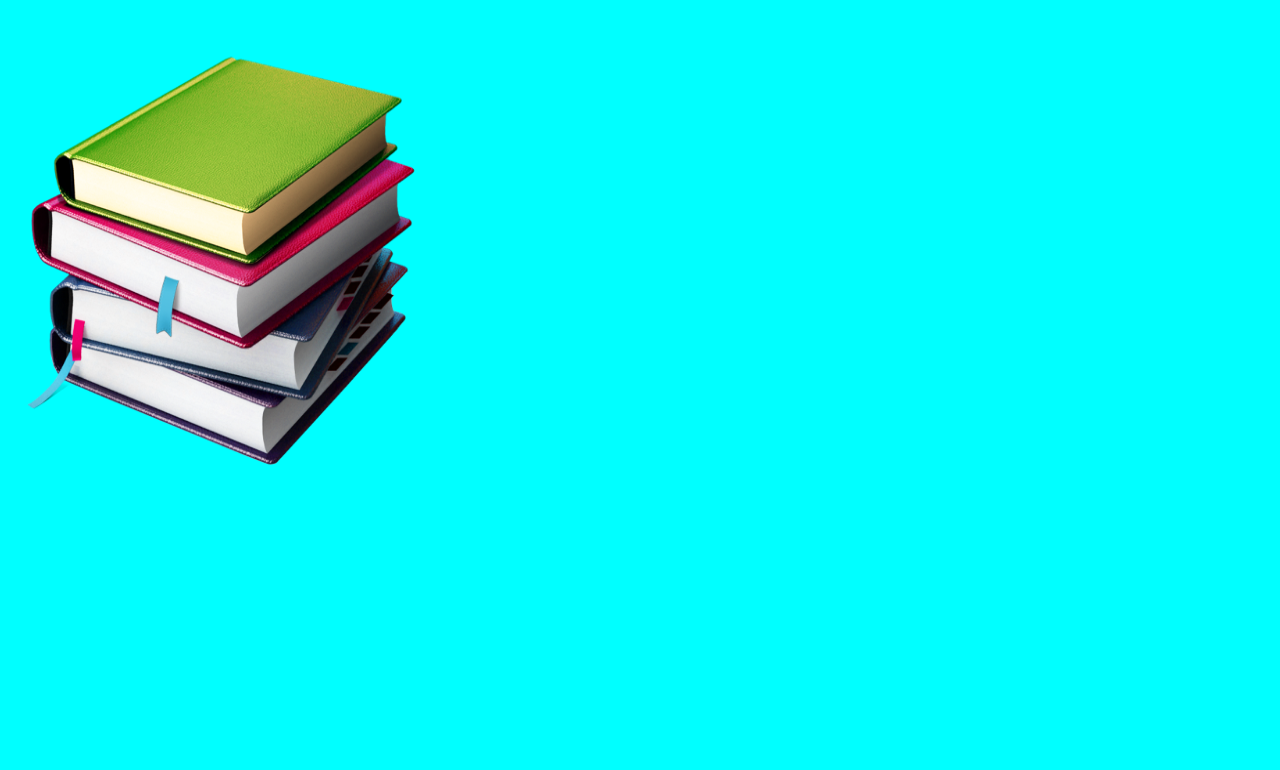
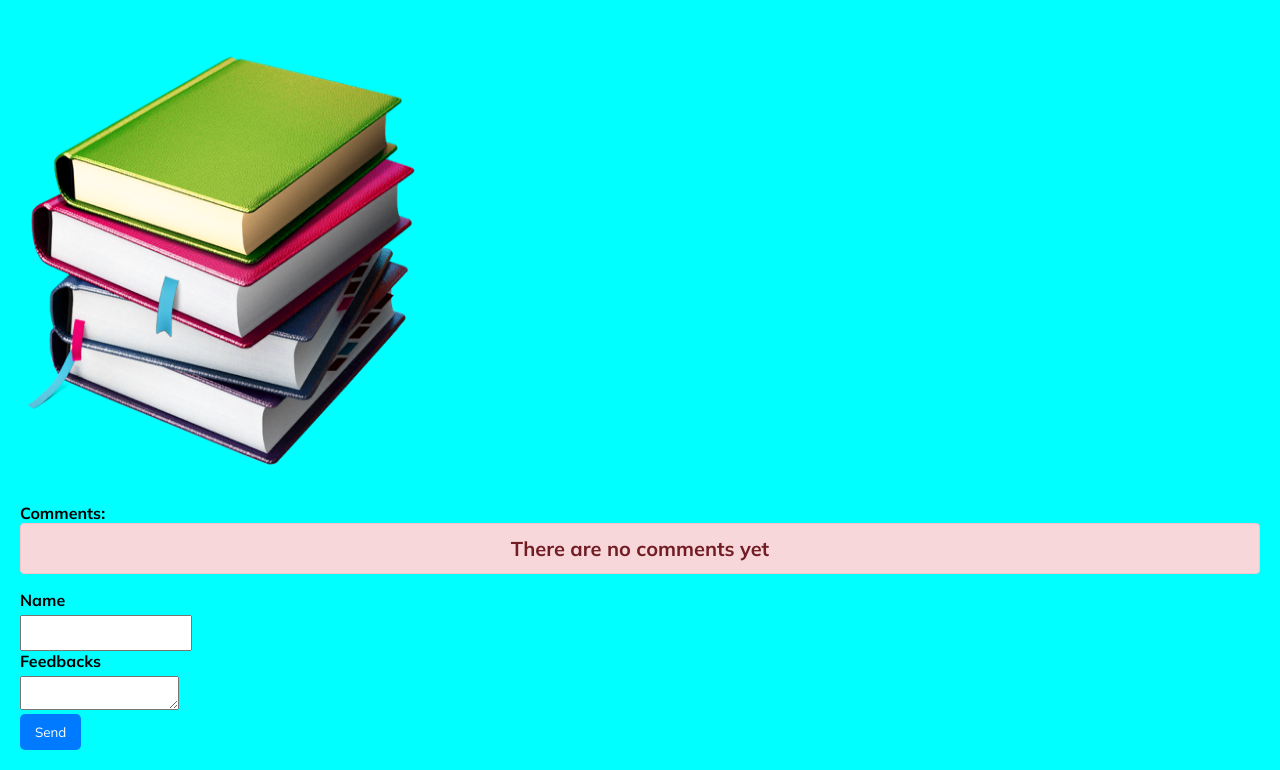
Before and after one commit to elvinsafarli329/backendcourseprojects, a Django app: page /detail/10 in a window 1280 px wide. Shown: the part 559-1329 px from the top of the page. Before the commit the page ends 1024 px from the top, so only its background shows below. Run offline with Django 5.2, Linux system fonts and the light colour scheme; data comes from the database, SQL or seed files in the repository; both versions use the stored data as it was after the commit; some libraries are stand-ins or nearby versions.

Commit message:
settings added

```diff
--- a/django_project/core/urls.py
+++ b/django_project/core/urls.py
@@ -19,16 +19,19 @@ from django.conf import settings
 from django.conf.urls.static import static
 from django.urls import path, include
 from movies.views import *
+from movies.views import ChangePasswordView
 
 urlpatterns = [
     path("", main_page, name = "main" ),
     path("about/", about_page, name="about"),
     path("movies/", movies_page, name="movies"),
     path("add/", add_movies_page, name="add-movies"),
+    path("settings/", ChangePasswordView.as_view(), name="settings"),
     path("update/<int:id>", update_movies_page, name="update"),
     path("delete-movies/<int:id>", delete_movies_page, name="delete"),
     path("account/", include("account.urls")),
     path('detail/<int:id>', detail_page, name = "detail"),
+    path("addcomment/<int:id>", add_comment, name="comment" ),
     path('admin/', admin.site.urls),
 ]
 
--- a/django_project/movies/models.py
+++ b/django_project/movies/models.py
@@ -1,5 +1,5 @@
 from django.db import models
-from django.contrib.auth.models import User
+from django.contrib.auth.models import AbstractUser
 from ckeditor.fields import RichTextField
 
 # Create your models here.
@@ -16,12 +16,35 @@ class Movies(models.Model):
         return f"{self.name} | {self.year} | {self.category} | {self.detail}"
 
 
-# class LikedMovie(models.Model):
-#     user = models.ForeignKey(User, on_delete=models.CASCADE)
-#     movie = models.ForeignKey(Movies, on_delete=models.CASCADE)
+class WriteComment(models.Model):
+    movie = models.ForeignKey(Movies, on_delete=models.CASCADE, verbose_name="movie", related_name="comments")
+    commenter = models.CharField(max_length=20, verbose_name="Name")
+    comment_content = RichTextField(verbose_name="content")
 
-#     class Meta:
-#         unique_together = ('user ', 'movie')
 
-#     def __str__(self):
-#         return f"{self.user.username} likes {self.movie.title}"
+    def __str__(self):
+        return f"{self.commenter}"
+
+from django.contrib.auth.models import AbstractUser, Group, Permission
+from django.db import models
+
+class CustomUser(AbstractUser):
+    # Add any additional fields here if needed
+
+    # Override the groups field
+    groups = models.ManyToManyField(
+        Group,
+        related_name='customuser_set',  # Unique related name
+        blank=True,
+        help_text='The groups this user belongs to.',
+        verbose_name='groups',
+    )
+
+    # Override the user_permissions field
+    user_permissions = models.ManyToManyField(
+        Permission,
+        related_name='customuser_permissions_set',  # Unique related name
+        blank=True,
+        help_text='Specific permissions for this user.',
+        verbose_name='user permissions',
+    )
--- a/django_project/movies/views.py
+++ b/django_project/movies/views.py
@@ -1,10 +1,12 @@
 from django.shortcuts import render, redirect, get_object_or_404
-from .models import Movies
-from .forms import AddMovieForm
+from .models import Movies, WriteComment
+from .forms import *
 from django.contrib.auth.decorators import login_required
 from django.contrib import messages
-# from django.http import HttpResponse
-# from django.template import loader
+from django.urls import reverse
+from django.contrib.auth.forms import PasswordChangeForm
+from django.contrib.auth.views import PasswordChangeView
+from django.urls import reverse_lazy
 
 # Create your views here.
 def main_page(request):
@@ -13,6 +15,10 @@ def main_page(request):
 @login_required(login_url="account:login")
 def movies_page(request):
     # movies_data = Movies.objects.all().order_by('name')
+    keyword = request.GET.get("keyword")
+    if keyword:
+        movies_data = Movies.objects.filter(name__icontains=keyword)
+        return render(request, 'movies.html', {"movies_data": movies_data})
     movies_data = Movies.objects.all()
     return render(request, 'movies.html', {"movies_data": movies_data})
 
@@ -34,7 +40,8 @@ def add_movies_page(request):
 def detail_page(request, id):
     # movie = Movies.objects.filter(id = id).first()
     movie = get_object_or_404(Movies, id = id)
-    context = {"movie": movie}
+    comments = WriteComment.objects.filter(movie = movie)
+    context = {"movie": movie, "comments": comments}
     return render(request, "detail.html", context)
 
 @login_required(login_url="account:login")
@@ -58,3 +65,28 @@ def delete_movies_page(request, id):
     movie.delete()
     messages.success(request, "Movie content is deleted!!")
     return redirect("movies")
+
+@login_required(login_url="account:login")
+def add_comment(request, id):
+    movie = get_object_or_404(Movies, id = id)
+
+    if request.method == "POST":
+        comment_author = request.POST.get('commenter')
+        comment_content = request.POST.get('comment_content')
+
+        newComment = WriteComment(commenter = comment_author, comment_content = comment_content)
+
+        newComment.movie = movie
+        newComment.save()
+        messages.success(request, "Comment has been added!")
+
+    return redirect(reverse("detail", kwargs={"id":id}))
+
+from django.utils.decorators import method_decorator
+
+
+@method_decorator(login_required(login_url='account:login'), name='dispatch')
+class ChangePasswordView(PasswordChangeView):
+    form_class = PasswordChangeForm
+    success_url = reverse_lazy('main')
+    template_name = 'settings.html'
--- a/django_project/templates/base.html
+++ b/django_project/templates/base.html
@@ -35,7 +35,7 @@
               Profile <i class="fa-solid fa-chevron-down"></i>
               <div class="dropdown-content">
                 <a href="{% url 'add-movies' %}">Add Movies</a>
-                <a href="">Settings</a>
+                <a href="{% url 'settings' %}">Settings</a>
                 <a href="{% url 'account:logout' %}">Leave</a>
               </div>
             </div>
--- a/django_project/templates/detail.html
+++ b/django_project/templates/detail.html
@@ -22,4 +22,38 @@
     {% endif %}
 </div>
 
+<div class="comments">
+    <h4>Comments:</h4>
+
+    {% if comments %}
+
+        {% for comment in comments %}
+            <div class="comment">
+                <h5>Author: {{comment.commenter}}</h5>
+                <h5>Feedback: {{comment.comment_content}}</h5>
+            </div>
+            <br>
+            <hr>
+            <br>
+        {% endfor %}
+    {% else %}
+    <div class="alert__warning">There are no comments yet</div>
+    {% endif %}
+
+</div>
+
+<form action="{% url 'comment' movie.id %}" method="post">
+    {% csrf_token %}
+    <div class="comments">
+    <label for="commenter">Name</label>
+    <input type="text" name="commenter" id="commenter">
+    </div>
+    <div class="comments">
+        <label for="commentContent">Feedbacks</label>
+        <textarea type="text" name="comment_content" id="commentContent"></textarea>
+        </div>
+
+        <button type="submit">Send</button>
+</form>
+
 {% endblock body %}
```
Also changed, not shown: django_project/movies/admin.py (+21 -2 lines), django_project/movies/forms.py (+11 -0 lines), django_project/templates/movies.html (+11 -0 lines), django_project/templates/settings.html (added, +33 -0 lines), django_project/db.sqlite3, django_project/movies/migrations/0007_alter_movies_image_writecomment.py (added), django_project/movies/migrations/0008_customuser.py (added), django_project/templates/contact.html (line endings or trailing spaces), django_project/templates/search.html (added).
